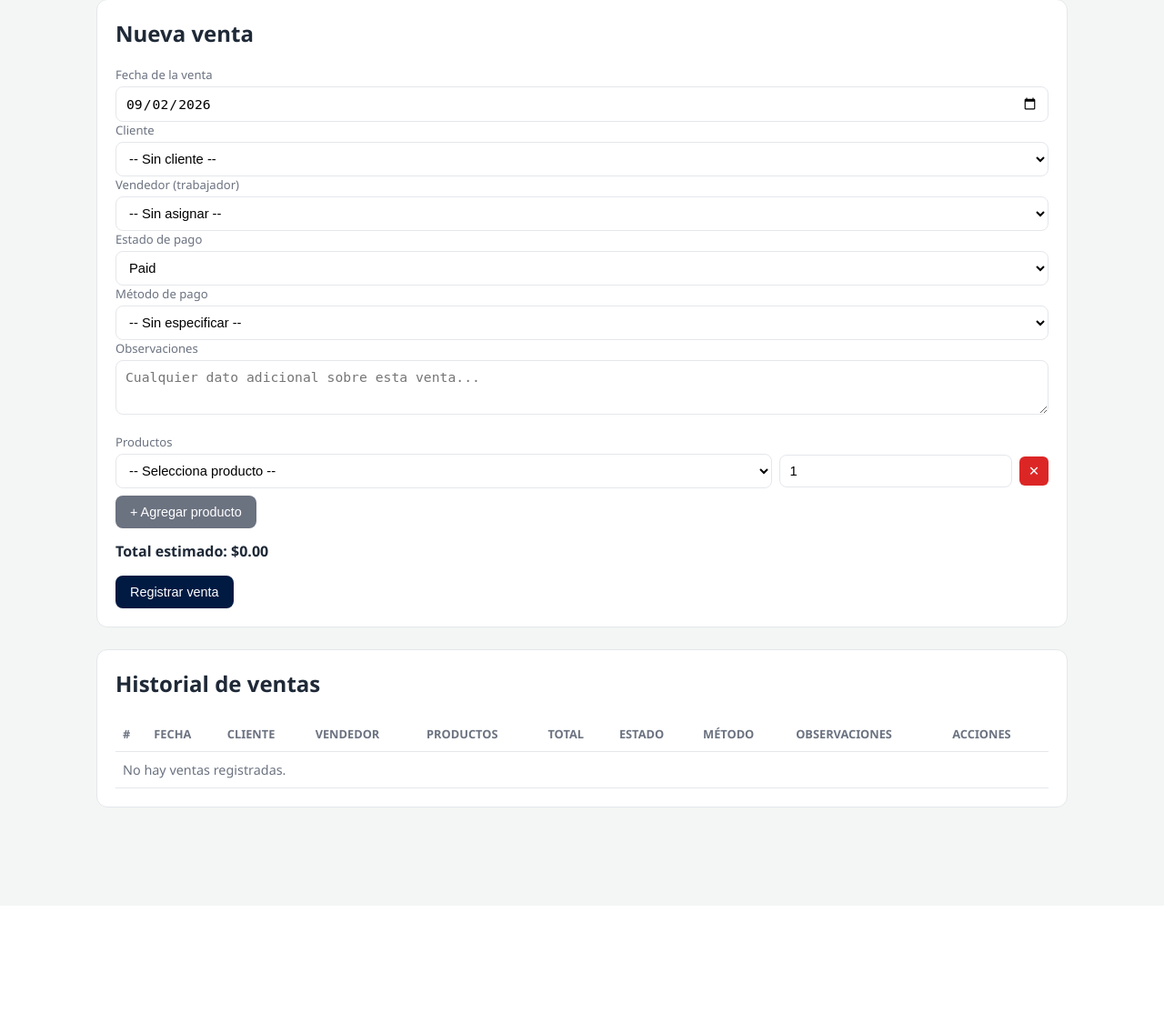
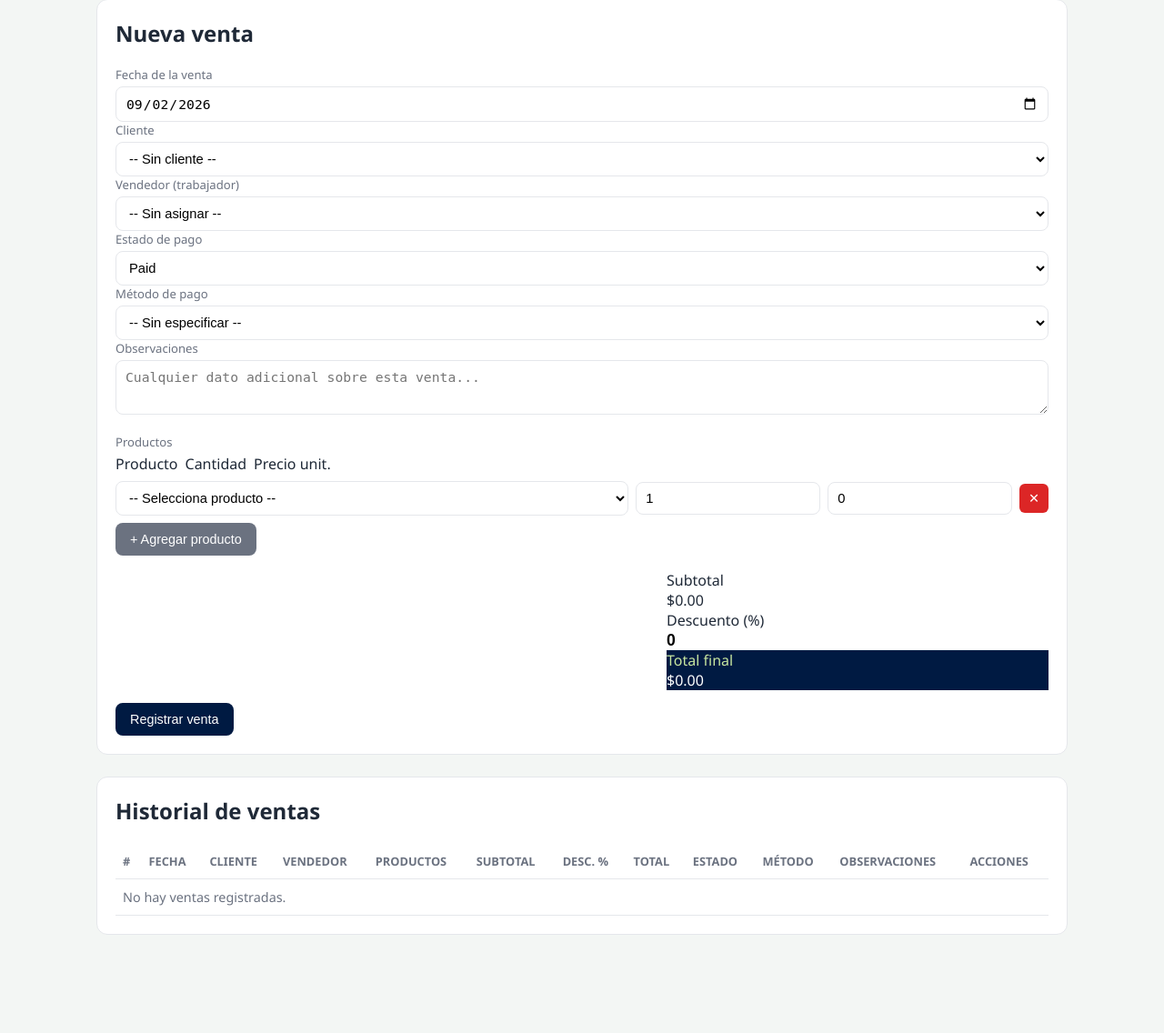
Before and after one commit to iacevedo87/sistema-ventas, a Flask app: page /ventas in a window 1280 px wide. Shown: the part 161-1297 px from the top of the page at 91% size. Before the commit the page ends 1049 px from the top, so only its background shows below. Run offline with Flask 3, Linux system fonts and the light colour scheme; a user stored in the database is signed in; data that the repository does not hold is empty.

Commit message:
Update ventas.html

```diff
--- a/templates/ventas.html
+++ b/templates/ventas.html
@@ -65,11 +65,31 @@
     </div>
 
     <label>Productos</label>
+    <div id="productos-header" style="display:none;">
+      <div class="venta-row venta-row-header">
+        <span>Producto</span><span>Cantidad</span><span>Precio unit.</span><span></span>
+      </div>
+    </div>
     <div id="productos-container"></div>
     <button type="button" class="btn btn-secondary" onclick="agregarFila()">+ Agregar producto</button>
 
-    <p style="margin-top:14px;font-weight:600;">Total estimado: $<span id="total-estimado">0.00</span></p>
-    <button type="submit">Registrar venta</button>
+    <div class="resumen-cards" style="margin-top:16px;max-width:420px;margin-left:auto;">
+      <div class="stat">
+        <div class="label">Subtotal</div>
+        <div class="value">$<span id="subtotal-estimado">0.00</span></div>
+      </div>
+      <div class="stat">
+        <div class="label">Descuento (%)</div>
+        <input type="number" name="descuento_porcentaje" id="input-descuento" min="0" max="100" step="0.1"
+               value="0" oninput="calcularTotal()" style="font-size:1.1rem;font-weight:700;border:none;padding:0;">
+      </div>
+      <div class="stat" style="background:var(--primary);border-color:var(--primary);">
+        <div class="label" style="color:#c8e6a0;">Total final</div>
+        <div class="value" style="color:white;">$<span id="total-estimado">0.00</span></div>
+      </div>
+    </div>
+
+    <button type="submit" style="margin-top:14px;">Registrar venta</button>
   </form>
 </div>
 
@@ -77,7 +97,7 @@
   <h2>Historial de ventas</h2>
   <table>
     <thead>
-      <tr><th>#</th><th>Fecha</th><th>Cliente</th><th>Vendedor</th><th>Productos</th><th>Total</th><th>Estado</th><th>Método</th><th>Observaciones</th><th>Acciones</th></tr>
+      <tr><th>#</th><th>Fecha</th><th>Cliente</th><th>Vendedor</th><th>Productos</th><th>Subtotal</th><th>Desc. %</th><th>Total</th><th>Estado</th><th>Método</th><th>Observaciones</th><th>Acciones</th></tr>
     </thead>
     <tbody>
       {% for v in ventas %}
@@ -93,7 +113,9 @@
             {% endfor %}
           </ul>
         </td>
-        <td>${{ '%.2f'|format(v.total) }}</td>
+        <td>${{ '%.2f'|format(v.subtotal or v.total) }}</td>
+        <td>{{ '%.1f'|format(v.descuento_porcentaje or 0) }}%</td>
+        <td><strong>${{ '%.2f'|format(v.total) }}</strong></td>
         <td>
           {% set colores = {'Paid': '#1f6b2b', 'Partial': '#b45309', 'Pending': '#dc2626'} %}
           <span class="badge" style="background:transparent;border:1px solid {{ colores.get(v.estado_pago, '#6b7280') }};color:{{ colores.get(v.estado_pago, '#6b7280') }};">{{ v.estado_pago or 'Paid' }}</span>
@@ -108,7 +130,7 @@
         </td>
       </tr>
       {% else %}
-      <tr><td colspan="10" style="color:#6b7280;">No hay ventas registradas.</td></tr>
+      <tr><td colspan="12" style="color:#6b7280;">No hay ventas registradas.</td></tr>
       {% endfor %}
     </tbody>
   </table>
@@ -122,32 +144,43 @@ const productos = [
 ];
 
 function agregarFila() {
+  document.getElementById('productos-header').style.display = 'block';
   const container = document.getElementById('productos-container');
   const row = document.createElement('div');
   row.className = 'venta-row';
 
   let options = '<option value="">-- Selecciona producto --</option>';
   productos.forEach(p => {
-    options += `<option value="${p.id}" data-precio="${p.precio}">${p.nombre} ($${p.precio.toFixed(2)}) - stock: ${p.stock}</option>`;
+    options += `<option value="${p.id}" data-precio="${p.precio}">${p.nombre} (stock: ${p.stock})</option>`;
   });
 
   row.innerHTML = `
-    <select name="id_producto[]" onchange="calcularTotal()">${options}</select>
+    <select name="id_producto[]" onchange="precargarPrecio(this); calcularTotal();">${options}</select>
     <input type="number" name="cantidad[]" min="1" value="1" onchange="calcularTotal()" oninput="calcularTotal()">
+    <input type="number" name="precio_unitario[]" min="0" step="0.01" value="0" onchange="calcularTotal()" oninput="calcularTotal()"
+           title="Precio ajustable — puedes cambiarlo si esta venta lleva un precio distinto al de catálogo">
     <button type="button" class="remove-row" onclick="this.parentElement.remove(); calcularTotal();">✕</button>
   `;
   container.appendChild(row);
 }
 
+function precargarPrecio(select) {
+  const row = select.closest('.venta-row');
+  const opt = select.options[select.selectedIndex];
+  const precio = opt ? parseFloat(opt.getAttribute('data-precio')) || 0 : 0;
+  row.querySelector('input[name="precio_unitario[]"]').value = precio.toFixed(2);
+}
+
 function calcularTotal() {
-  let total = 0;
+  let subtotal = 0;
   document.querySelectorAll('#productos-container .venta-row').forEach(row => {
-    const select = row.querySelector('select');
-    const cantidad = parseFloat(row.querySelector('input').value) || 0;
-    const opt = select.options[select.selectedIndex];
-    const precio = opt ? parseFloat(opt.getAttribute('data-precio')) || 0 : 0;
-    total += precio * cantidad;
+    const cantidad = parseFloat(row.querySelector('input[name="cantidad[]"]').value) || 0;
+    const precio = parseFloat(row.querySelector('input[name="precio_unitario[]"]').value) || 0;
+    subtotal += precio * cantidad;
   });
+  const descuentoPct = Math.max(0, Math.min(100, parseFloat(document.getElementById('input-descuento').value) || 0));
+  const total = subtotal - (subtotal * descuentoPct / 100);
+  document.getElementById('subtotal-estimado').textContent = subtotal.toFixed(2);
   document.getElementById('total-estimado').textContent = total.toFixed(2);
 }
 
```
